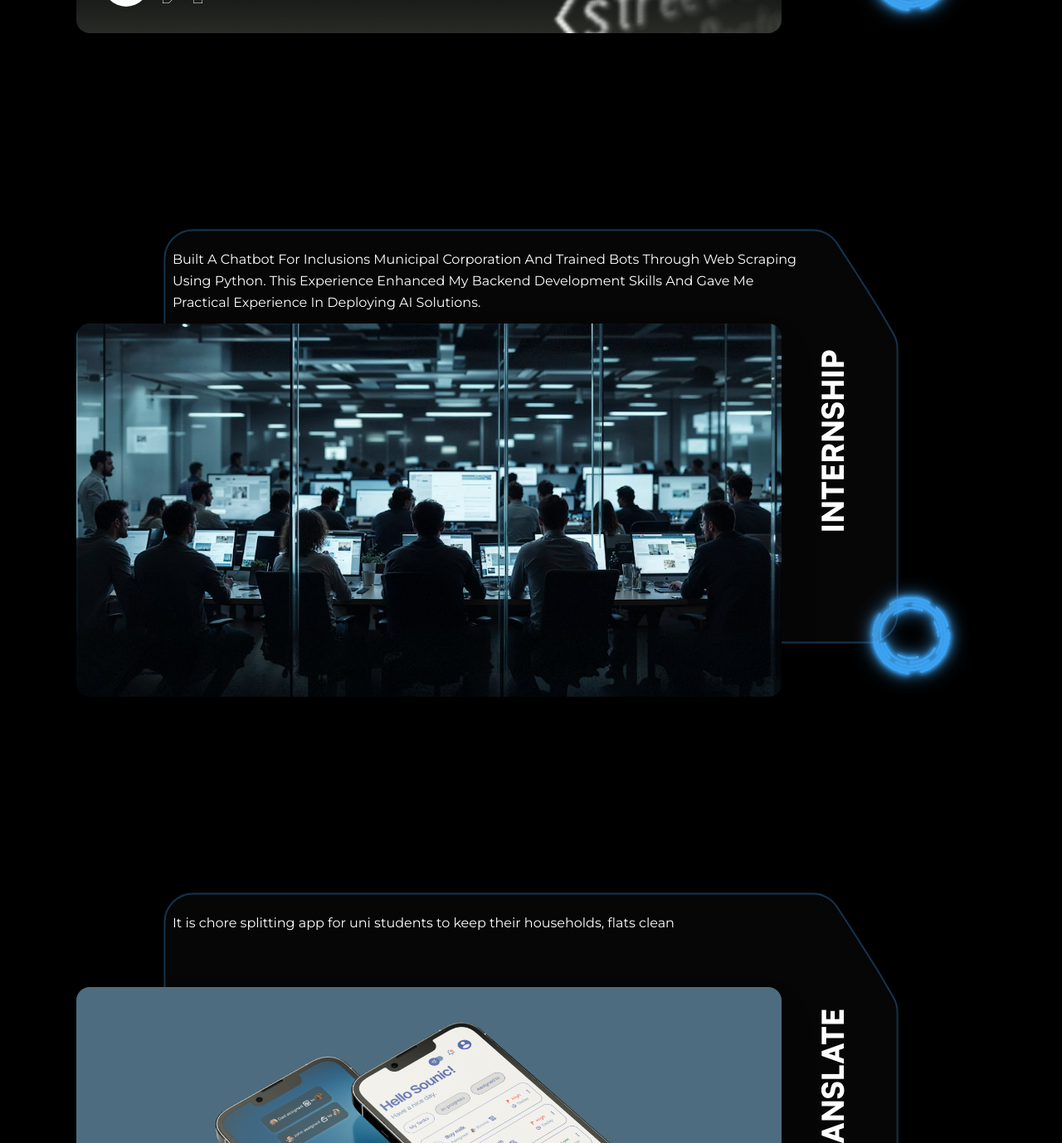
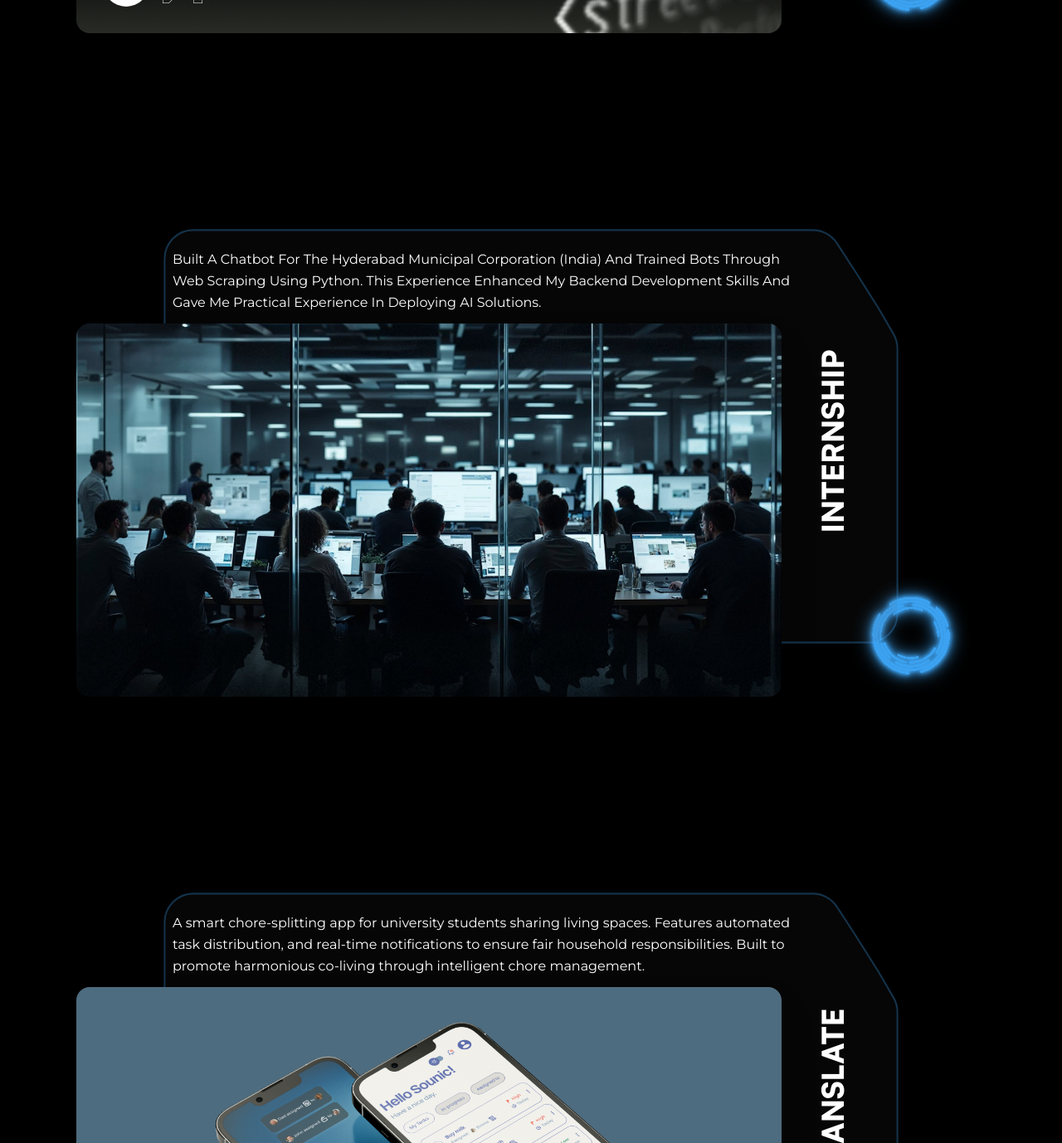
Before and after one commit to ImSounic/my-portfolio, a Next.js app: page / in a window 1280 px wide. Shown: the part 6334-7712 px from the top of the page at 83% size. Built offline with nearby package versions, Linux system fonts and the light colour scheme; no server answers.

Commit message:
Fixed CleanSlate description

```diff
--- a/src/components/work/WorkSection.tsx
+++ b/src/components/work/WorkSection.tsx
@@ -43,7 +43,7 @@ const projects = [
   {
     id: 3,
     title: 'INTERNSHIP',
-    description: 'Built A Chatbot For Inclusions Municipal Corporation And Trained Bots Through Web Scraping Using Python. This Experience Enhanced My Backend Development Skills And Gave Me Practical Experience In Deploying AI Solutions.',
+    description: 'Built A Chatbot For The Hyderabad Municipal Corporation (India) And Trained Bots Through Web Scraping Using Python. This Experience Enhanced My Backend Development Skills And Gave Me Practical Experience In Deploying AI Solutions.',
     image: '/projects/internship.png',
     company: 'CO2TECH LABS',
     duration: 'JUN-AUG 2023'
@@ -51,7 +51,7 @@ const projects = [
   {
     id: 4,
     title: 'CLEANSLATE',
-    description: 'It is chore splitting app for uni students to keep their households, flats clean',
+    description: 'A smart chore-splitting app for university students sharing living spaces. Features automated task distribution, and real-time notifications to ensure fair household responsibilities. Built to promote harmonious co-living through intelligent chore management.',
     image: '/projects/cleanslate.png',
     github: '#'
   }
```
